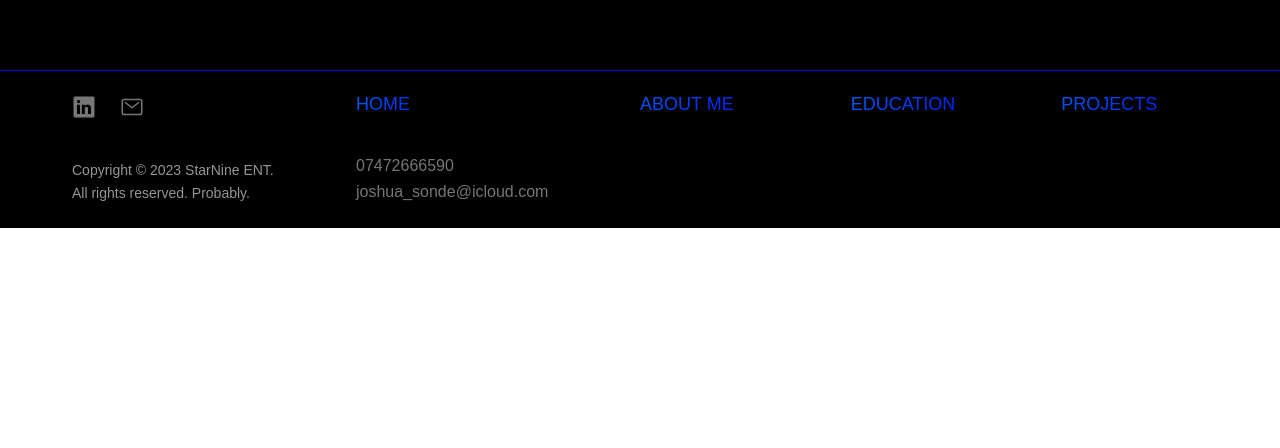
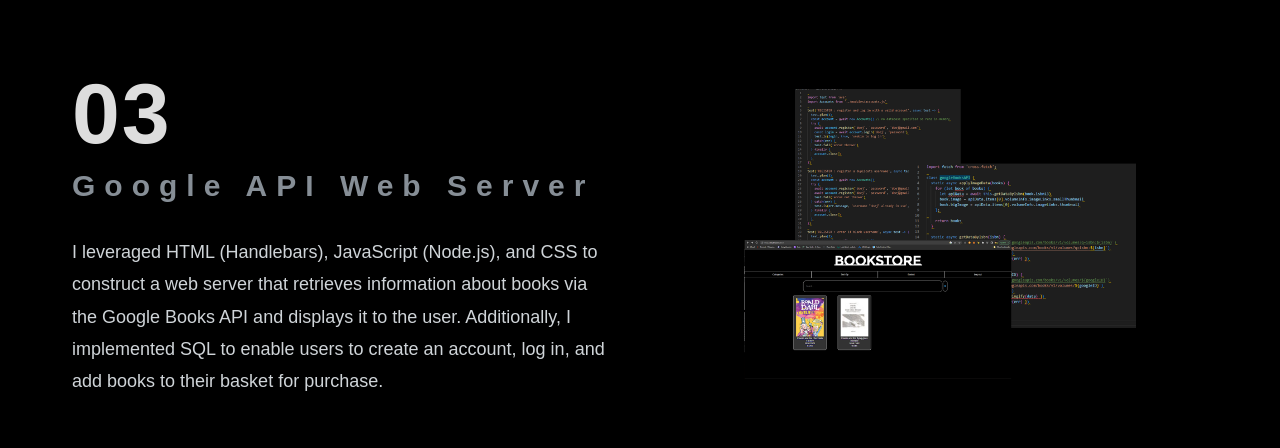
Before and after one commit to jsonde1/jsonde1.github.io, a plain HTML site: page index.html in a window 1280 px wide. Shown: the part 3475-3923 px from the top of the page. Before the commit the page ends 3703 px from the top, so only its background shows below. Drawn offline with nearby package versions, Linux system fonts and the light colour scheme; a web font is replaced by a local one.

Commit message:
new project
added new project to project section, also added an image and made other small changes to site

```diff
--- a/index.html
+++ b/index.html
@@ -75,7 +75,7 @@
               JOSHUA SONDE
             </h1>
             <p class="hero-description">
-              <a href="#projects" class="typewrite" data-period="2000" data-type='[ "SOFTWARE DEVELOPMENT", "WEB DEVELOPMENT", "NETWORK DEPLOYMENT", "SWEATY FIFA PLAYER" ]'>
+              <a href="#projects" class="typewrite" data-period="2000" data-type='[ "SOFTWARE DEVELOPMENT", "WEB DEVELOPMENT", "NETWORK DEPLOYMENT", "DAT GUY" ]'>
                 <span class="wrap"></span>
               </a>
             </p>
@@ -405,7 +405,7 @@
 
           <div class="project-img-box">
             <img
-              src="onmifood_mashup.webp"
+              src="img/onmifood_mashup.webp"
               class="project-img"
               alt="image showing omnifood website reponsiveness to different screens"
             />
@@ -430,23 +430,22 @@
           </div>
 
           <!-- project 03 -->
-          <!-- <div class="project-text-box">
+          <div class="project-text-box">
             <p class="project-number">03</p>
-            <h3 class="heading-tertiary">Receive meals at convenient time</h3>
+            <h3 class="heading-tertiary">Google API Web Server</h3>
             <p class="project-description">
-              Lorem ipsum dolor sit amet consectetur adipisicing elit.
-              Laudantium inventore magni quo, consectetur molestias iure explicabo in, ullam quaerat quisquam cumque.
-              Unde atque cum maiores provident tenetur hic sequi nihil!
+              I leveraged HTML (Handlebars), JavaScript (Node.js),
+              and CSS to construct a web server that retrieves information about books via the Google Books API and displays it to the user.
+              Additionally, I implemented SQL to enable users to create an account, log in, and add books to their basket for purchase.
             </p>
           </div>
           <div class="project-img-box">
             <img
-              src="onmifood_mashup.webp"
+              src="img/googleAPImashup.png"
               class="project-img"
-              alt="iPhone app
-            delivery screen"
+              alt="VS Code snippet and website homepage"
             />
-          </div> -->
+          </div>
         </div>
       </section>
     </main>
```
Also changed, not shown: img/googleAPImashup.png (added), img/onmifood_mashup.webp (renamed from onmifood_mashup.webp).
